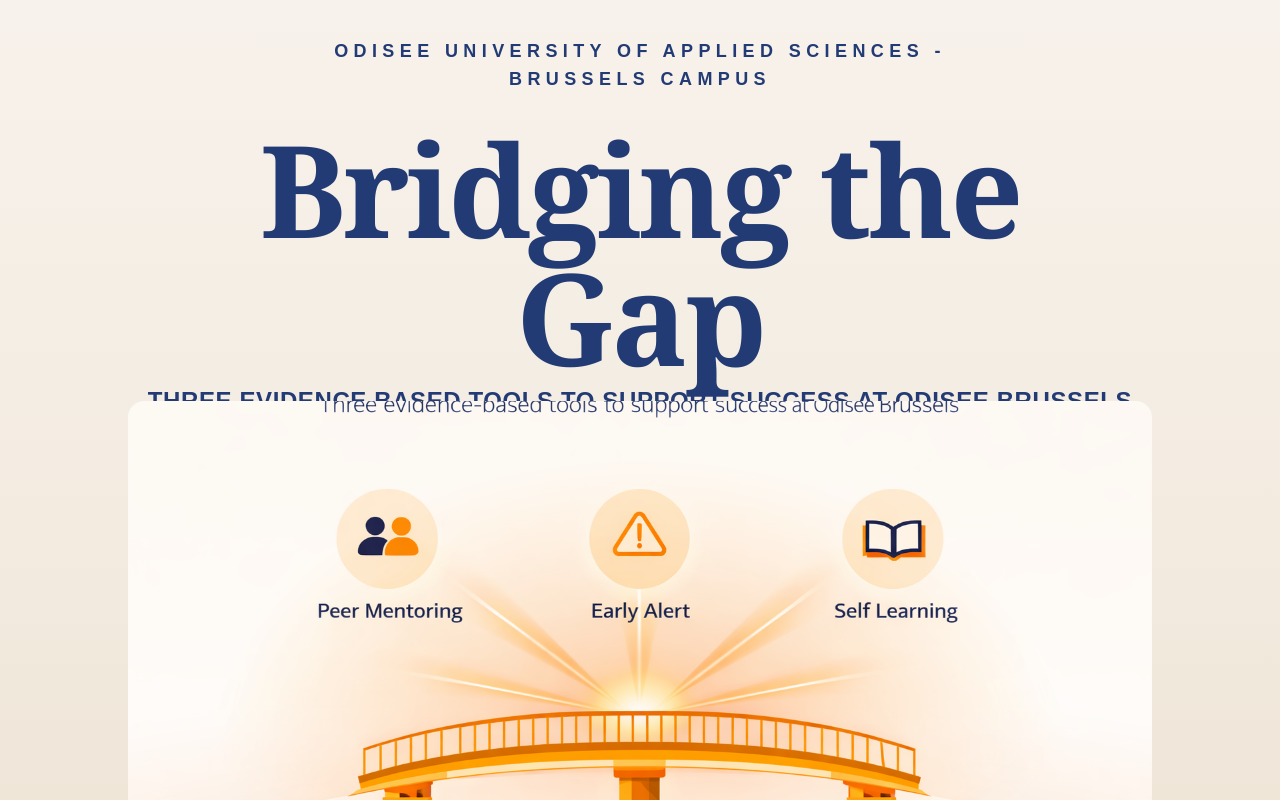
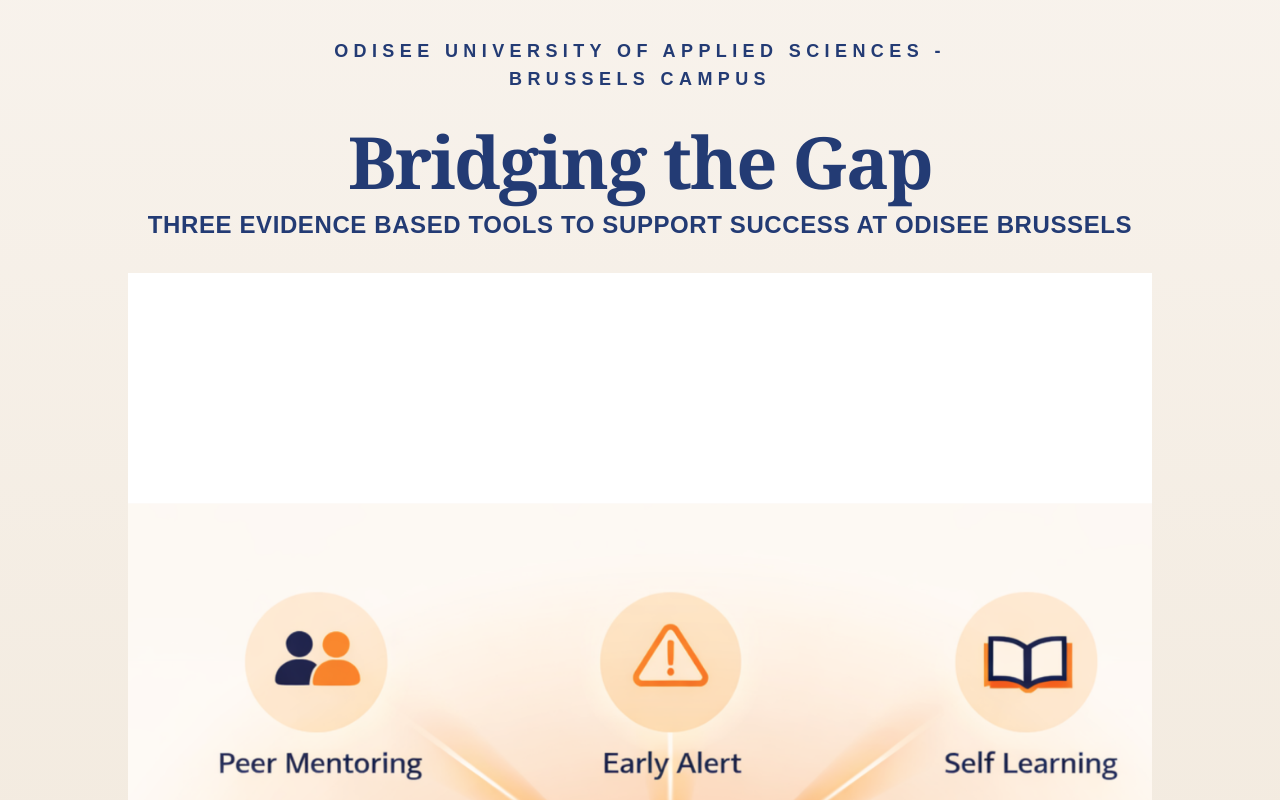
Before and after one commit to ChithraRaniJayaraman/odisee-student-progression, a React (Vite) app: page /#/ in a window 1280 px wide. Shown: the part 220-1020 px from the top of the page. Built offline with nearby package versions, Linux system fonts and the light colour scheme.

Commit message:
Use Untitled design (7) as home hero image

```diff
--- a/src/pages/Home.jsx
+++ b/src/pages/Home.jsx
@@ -1,6 +1,6 @@
 import { Link } from 'react-router-dom';
 import Card from '../components/Card';
-import bridgeHero from '../bridge-hero.png.png';
+import bridgeHero from '../../Untitled design (7).png';
 
 const quickLinks = [
   { title: 'Understanding the Challenge', path: '/understanding-the-challenge' },
@@ -21,20 +21,20 @@
           </h2>
 
           {/* Main Heading - "Bridging the Gap" in large elegant serif */}
-          <h1 className="mt-8 font-display text-7xl sm:text-8xl lg:text-9xl font-black leading-tight text-[#233b74] tracking-tight">
+          <h1 className="mt-8 font-display text-5xl font-black leading-tight text-[#233b74] tracking-tight sm:text-6xl lg:text-7xl">
             Bridging the Gap
           </h1>
 
-          <p className="mx-auto mt-1 max-w-5xl text-xl font-black uppercase tracking-wide text-[#233b74] sm:text-2xl">
+          <p className="mx-auto mt-3 max-w-5xl text-lg font-black uppercase tracking-wide text-[#233b74] sm:text-xl lg:text-2xl">
             Three evidence based tools to support success at Odisee Brussels
           </p>
 
-          <div className="-mt-3 sm:-mt-4 flex justify-center">
-            <div className="w-full max-w-7xl overflow-hidden rounded-2xl">
+          <div className="mt-6 flex justify-center sm:mt-8">
+            <div className="w-full max-w-7xl">
               <img
                 src={bridgeHero}
                 alt="Bridge illustration with three support pillars and student success tools"
-                className="block h-[360px] w-full object-cover object-bottom sm:h-[460px] lg:h-[520px]"
+                className="block h-auto w-full object-contain"
               />
             </div>
           </div>
```
Also changed, not shown: Untitled design (7).png (added).
